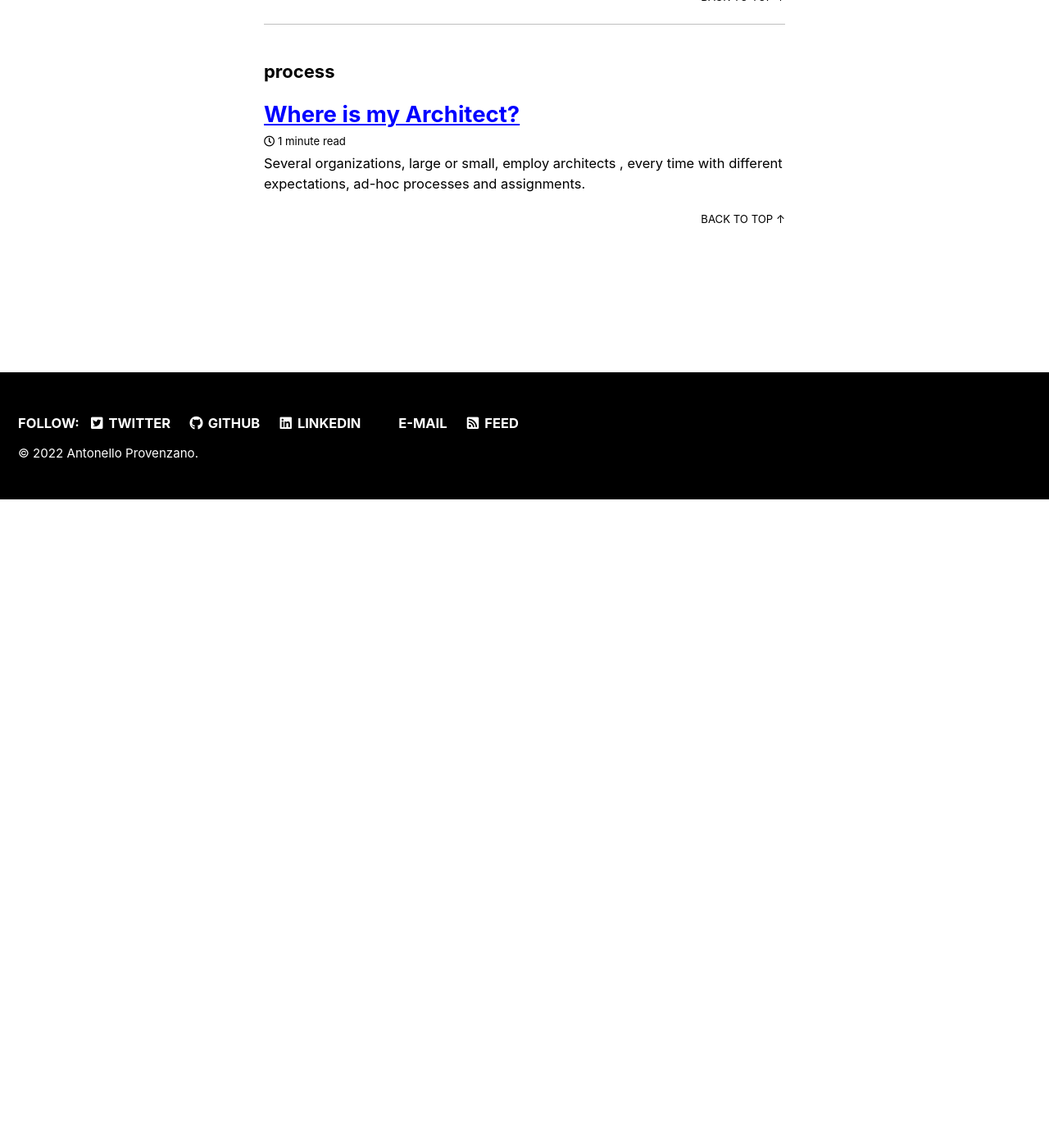
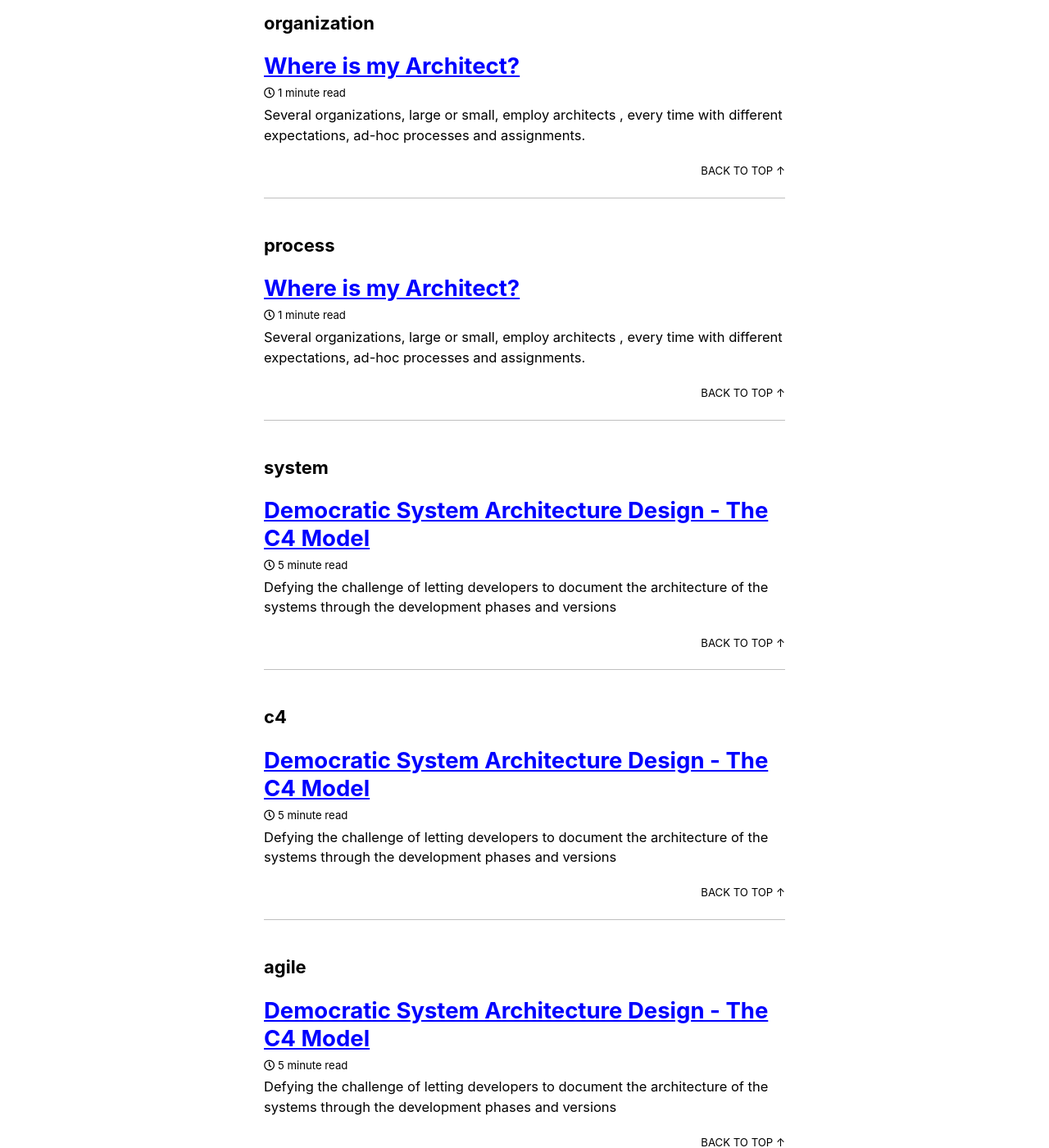
Before and after one commit to tsutomi/antonello.provenza.no, a Jekyll site: the page built from _pages/tags-archive.md, in a window 1280 px wide and 1400 px high, scrolled down 2395 px. Shown: the whole window at 82% size. Built offline with Jekyll 4.4.1, drawn with Linux system fonts in a browser that asks for light colours; cached includes are drawn as plain includes; before the commit the page ends 3004 px from its top, so only the background shows below that; some of the changed lines change nothing that is shown; some of the changed text lies outside the part shown.

Commit message:
New article on C4

```diff
--- a/_pages/about.md
+++ b/_pages/about.md
@@ -13,7 +13,9 @@ The ambition of this website is not to become any kind of authorative source of
 ![Antonello](/assets/img/antonello.png){: width="250px" style="float:left; padding-right:10px" } My name is Antonello Provenzano and I was born in Palermo, Sicily in the 198...something (damn, I am old!).
 I developed my professional career towards IT Architecture (as software architect, solution and enterprise architect), but I still keep a sincere passion for software development, that I started when I was just 10 years old (exploiting my Commodore64): while other people go running, playing sports or videogames, I enjoy reading blogs about .NET and develop software projects (open source and proprietary).
 
-In my free time, I enjoy developing .NET projects and services (mostly hosted at [Azure](https://azure.com)), under the umbrella of [Deveel](https://deveel.com): most of them are (or were) open-source, but some others are closed source (although I have the tendency to eventually open them as well): apart from the joy and satisfaction I feel while creating something new, this provides me the possibility to test new technologies, patterns and methodologies.
+I am currently employed as _Senior Consultant_ for [KnowIt Solutions](https://knowit.no), helping organizations to overcome the challenges of architecture design and management, going full-stack from the Enterprise to the System level of details, until implementation and _DevSecOps_ concerns.
+
+In my free time, I enjoy developing .NET projects and services (mostly hosted at [Azure](https://azure.com)), under the umbrella of [Deveel](https://deveel.com), the company that I co-own: most of them are (or were) open-source, but some others are closed source (although I have the tendency to eventually open them as well): apart from the joy and satisfaction I feel while creating something new, this provides me the possibility to test new technologies, patterns and methodologies.
 
 I will try to write about my experience and challenges with them: maybe you will find it useful, or maybe you will come back with some suggestions on how to do better.
 
--- /dev/null
+++ b/_posts/2022-09-10-democratic-system-architecture.md
@@ -0,0 +1,69 @@
+---
+layout: single
+title: "Democratic System Architecture Design - The C4 Model"
+category: architecture
+tags:
+  - architecture
+  - system
+  - c4
+  - agile
+excerpt: "Defying the challenge of letting developers to document the architecture of the systems through the development phases and versions"
+---
+
+Mature organizations require the documentation of the architecture of their systems, for several reasons, like _compliance to regulations_, _cross-team collaboration_, _system design_, although such documentation process is tedious and tends to produce material that goes outdated quickly: because of these and other factors, especially within environments that embrace an _Agile_ culture, the production of architectures, and the whole architecture process, is biased and opposed / discouraged.
+
+## The Architecture Dilemma
+
+![Perplexed Woman - Dilemma](/assets/img/2022-09-10-democratic-system-arch/perplexed-gloomy-smart-woman.jpg)
+
+A _product-focused_ culture (such as implemented in _Agile_ environments) requires fast iterations, continuous delivery and fast response to user and market demands, that is the core value for an organization, but such approach also increases the possibility of introducing dangers of various kinds, like _data security breaches_, _privacy infringements_, _monolithic designs_ (hindering functional scalability and causing difficult management after a short period of time).
+
+While business functions of enterprises demand a long-term visibility (_3-7 years_) of the systems life-cycle, enough to allocate and secure resources through strategies, commercial functions instead focus their attention and efforts on the short or mid-term (_3 months to 1 year_). Furthermore, operational functions within the organization have an even shorter sight (_hours to days and weeks_), dealing with _everyday's issues_.
+
+Since the proximity of the system and solution development teams to the commercial and operational functions, even embedding them in some Agile environments, the tendency of software developers within such setups is to minimize, or even remove, architecture thinking, planning and revision from their processes, given the perception that these would slow the production and delivery.
+
+This perception is not completely untrue, although exaggerated: the _architecture process_ can be long and complex, involving several stakeholders and external providers, especially when dealing with large organizations, and at higher level of details; anyway, it can also be lean and faster paced than expected, depending on the _layer_ in which this is applied.
+
+The process of design of a system's architecture, or its revision, is in fact an important step within the development of core functions or the integration of externally provided functions of the organization: provides information to members of the development teams, to other architects, to product owners, quality and delivery managers or other operators (security, support, etc.).
+
+Neglecting the production of such deliverables, or letting them go out of date, opens up to some risks for the organization, hindering collaboration between parties (thus replication of functions), hiding security and privacy breaches, or even causing regulatory infringements.
+
+## C4 at the Rescue
+
+![C4 Containers](/assets/img/2022-09-10-democratic-system-arch/bigbankplc-Containers.png)
+
+Documenting a system architecture easily maintainable, clear to read, communicative and effective, has been the challenge for many years, moving from [UML](https://uml.org) to [ArchiMate](https://pubs.opengroup.org/architecture/archimate3-doc/), which partially achieved their goal, helping architects and _initiated_ people to communicate to each other's with ease, using the common standard provided to describe processes, applications, relationships.
+
+Anyway, such effort was always addressed to receivers with an academic knowledge of the principles of software architecture, its processes and deliverables, excluding those stakeholders without a specific practice with the matter: this contributed to architecture being seen as _important, but unknown_.
+
+In the attempt to resolve such issues of complexity, the Software Architect [Simon Brown](https://simonbrown.je/) iteratively (from 2006 to 2011) elaborated a new model, putting together the principles of the  _UML_ and the _4+1 Architectural Views_, publishing it with the name [C4](https://c4model.com), under a _Creative Commons_ license.
+
+This model acquired immediately a lot of popularity among those development leaders, architects and developers who belonged to _Agile_ organizations, since its simplicity (5 only elements), and ease of use through tooling.
+
+![C4 Models](/assets/img/2022-09-10-democratic-system-arch/c4-elements.png)
+
+To summarize here the model is composed of simple elements:
+
+* **Boundary** - Represents an arbitrary boundary of an enterprise, a project or a system
+* **Container** - A container of functions and controllers, that can be represented generically or as a _Database_, _Web Application_ or _Web Browser_ (when containing scripts that are relevant)
+* **Person** - The entity interacting with the system's components (either a physical person or an application)
+* **External System** - Describes a system that is externally defined and which internals are not known (and/or not relevant) for the designer
+* **Relationship** - Unlike other architecture models (defining multiple types), a generic relationship between elements (_Containers_, _Controllers_, _Persons_, _External Systems_): this can be of any kind, unilateral or bilateral
+
+While more comprehensive and descriptive models like [ArchiMate](https://pubs.opengroup.org/architecture/archimate3-doc/) provide precision to the definition of Enterprise Architectures, C4 focuses rather on the definition of systems, their immediate integration context, their internal components (often ignored by EAs)
+
+## Integration Benefits
+
+Although it was born as a model that could've been easily drawn on a whiteboard during a meeting,as mentioned above, the real success of C4 as a collaborative model was achieved thanks to the tooling provided by the author himself ([Structurizr](https://structurizr.com)), or by extensions to existing tooling, such as the [C4 extension](https://github.com/plantuml-stdlib/C4-PlantUML) to [PlantUML](https://plantuml.com/) engine: thanks to them, the architecture representation shifted from a drawing practice, demanding important amount of time, attention and dedication, to a _textual-based coding experience_.
+
+In particular, the possibility of embedding the C4 architectures into [Confluence](https://www.atlassian.com/software/confluence) (_de-facto_ the most used knowledge-base wiki among industries of every kind), speeded up the adoption of the model for the visualization and display to the organizations.
+
+A collateral benefit of such approach is the possibility to leverage the versioning of architectures through regular [Git](https://git-scm.com/) repositories, and eventually the integration (after textual parsing) with wider Enterprise Architecture repositories (such as [Ardoq](https://ardoq.com) or [iServer](https://www.orbussoftware.com/iServer)).
+
+In fact I have personally produced and consumed [decorated C4 architectures](https://github.com/plantuml-stdlib/C4-PlantUML) using [Visual Studio Code](https://code.visualstudio.com), integrated by the [PlantUML Plugin](https://marketplace.visualstudio.com/items?itemName=jebbs.plantuml): this allows the automatic rendering of the graphs, while focusing on the textual notation of the architecture.
+
+## Conclusions
+
+Organizations shouldn't be shy to adopt an architecture process at the system design and development level, fearing the problematic of slow processes of production, iteration and maintenance: such processes are bringing clarity and reduce risks of over-engineering, bad decisions, and misalignments in the design and development.
+
+Adopting an easy and effective model such C4 by the software development functions (_Tech Leads_, _Senior Developers_, _Product Owners_) aims to simplify and demystify the topic of architecture, often seen as a bottleneck in the delivery of value, while enhancing the collaboration and knowledge of the overall architecture of the enterprise, reducing risks on several aspects.
```
Also changed, not shown: assets/img/2022-09-10-democratic-system-arch/bigbankplc-Containers.png (added), assets/img/2022-09-10-democratic-system-arch/c4-elements.png (added), assets/img/2022-09-10-democratic-system-arch/perplexed-gloomy-smart-woman.jpg (added).
